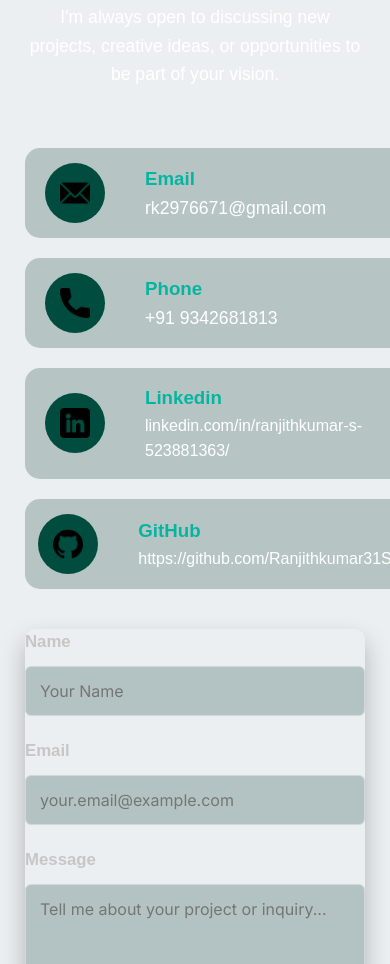
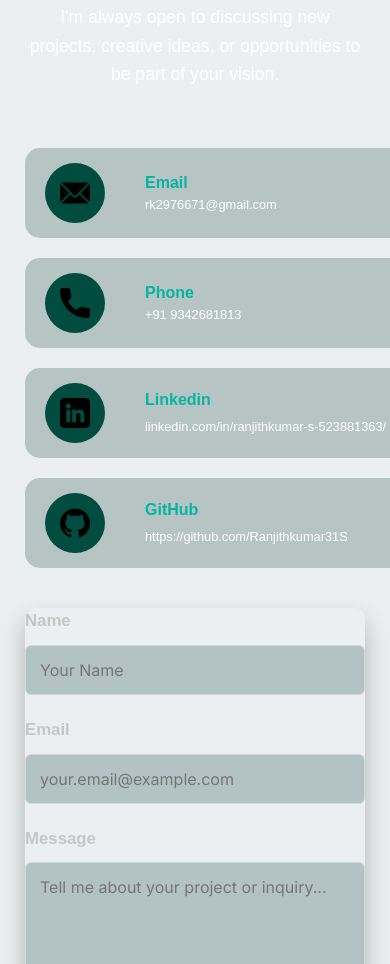
Before and after one commit to Ranjithkumar31S/Tap_Project4_Portfolio, a plain HTML site: page index.html in a window 390 px wide. Shown: the part 6301-7265 px from the top of the page. Drawn offline with Linux system fonts and the light colour scheme; a web font is replaced by a local one.

Commit message:
experience responsive added for contact-form

```diff
--- a/style.css
+++ b/style.css
@@ -1130,7 +1130,16 @@
                 display: block;
             }
             #info{
-                width:380px;
+                width:400px;
+            }
+            #info h3{
+                font-size:1rem;
+            }
+            #info p{
+                font-size:0.8rem;
+            }
+            #info a{
+                font-size:0.8rem;
             }
 
             .contact-form{
```
